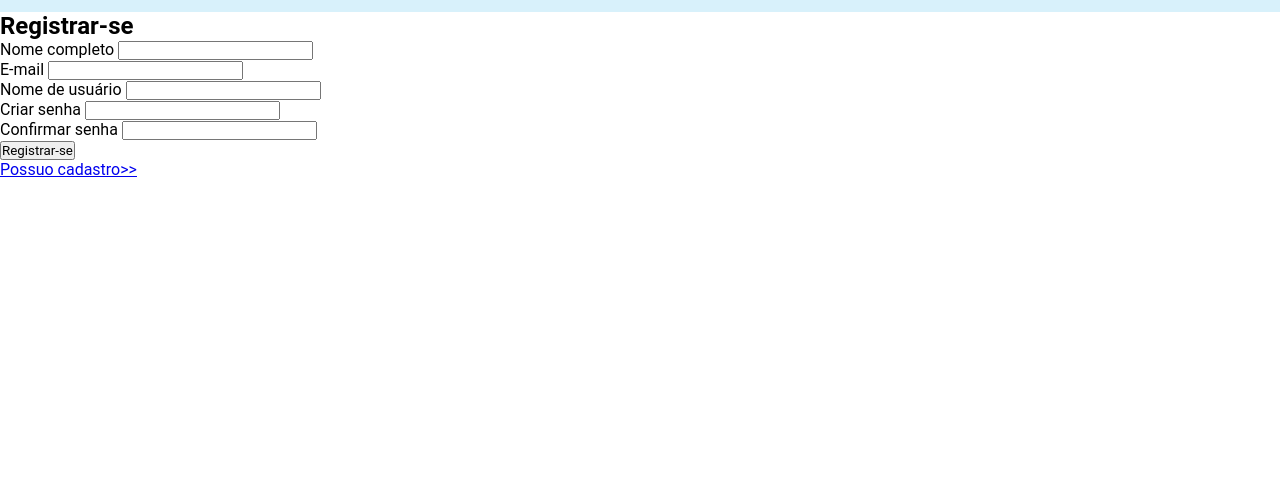
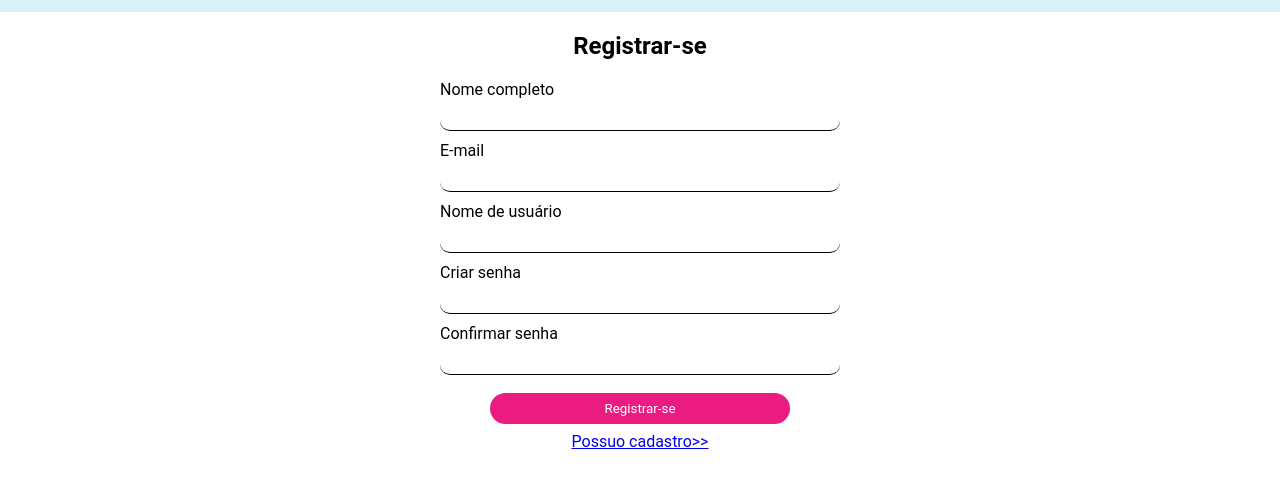
Before and after one commit to nicolasdosantos/dog_dodoi, a plain HTML site: page front/register.html in a window 1280 px wide. Shown: the part 71-556 px from the top of the page. Drawn offline with Linux system fonts and the light colour scheme.

Commit message:
Registro

```diff
--- a/styles/style.css
+++ b/styles/style.css
@@ -183,3 +183,49 @@ main #login,logar-login{
     margin-top: 10px;
 
 }
+
+main #registro h1 {
+    text-align: center;
+}
+
+
+main #form #form-formulario form,
+main #registro #cadastro-formulario form
+{
+    display: flex;
+    justify-content: center;
+    align-items: center;
+    flex-direction: column;
+}
+
+main #form #form-formulario form input,
+main #registro #cadastro-formulario form input
+{
+    display: block;
+    padding: 8px;
+    border: none;
+    outline: none;
+    border-bottom: 1px solid black;
+    border-radius: 10px;
+    width: 400px;
+    margin-bottom: 10px;
+}
+
+main .form-formulario-registro button,
+main .form-formulario-possuo-cadastro button{
+    padding: 8px;
+    border: none;
+    background-color: var(--cor-principal);
+    color: var(--cor-branca);
+    border-radius: 30px;
+    width: 300px;
+    cursor: pointer;
+}
+
+main #registro #cadastro-formulario button{
+    margin: 8px;
+}
+
+main #registro, #cadastro-formulario{
+    margin-top: 20px;
+}
```
